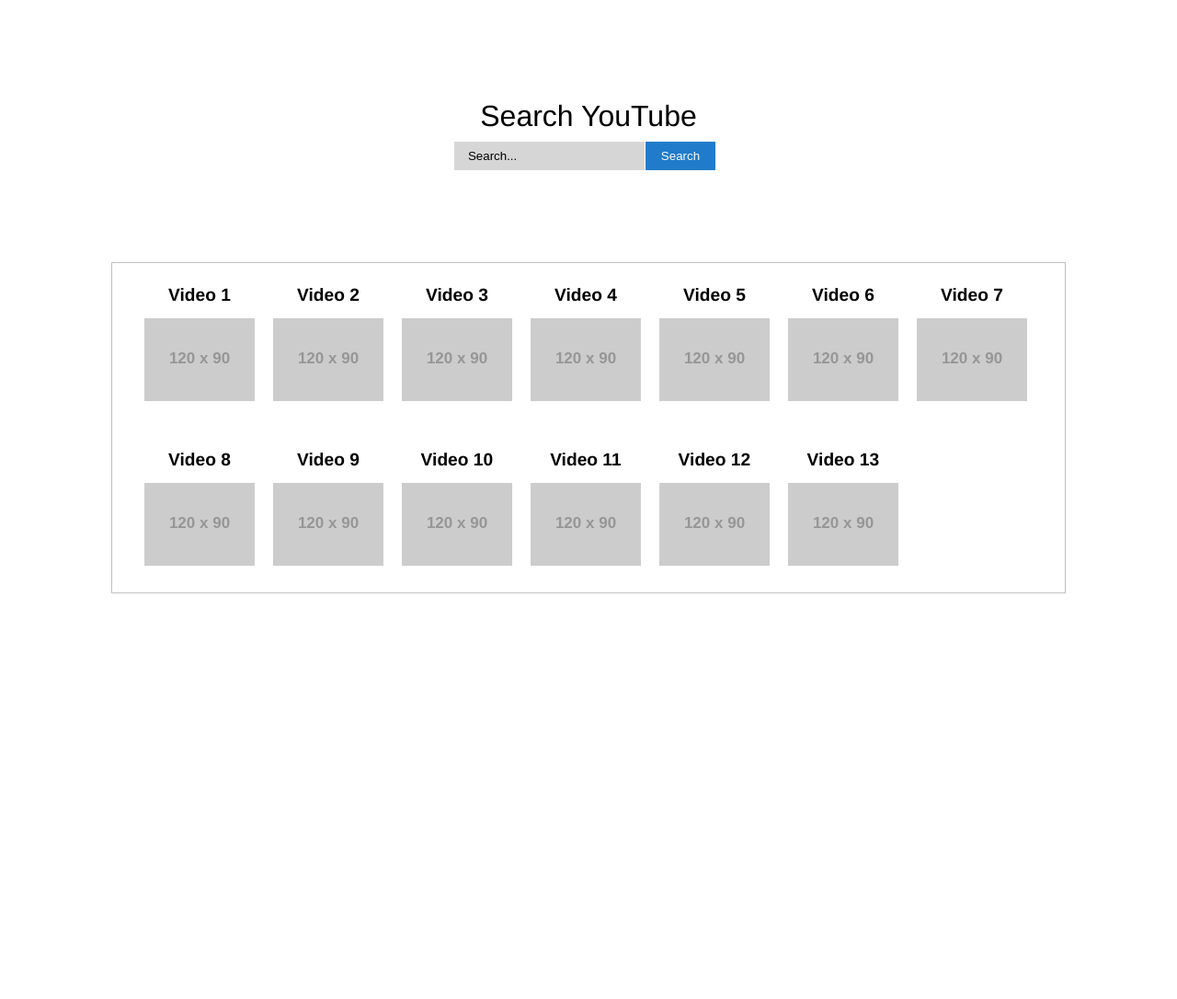
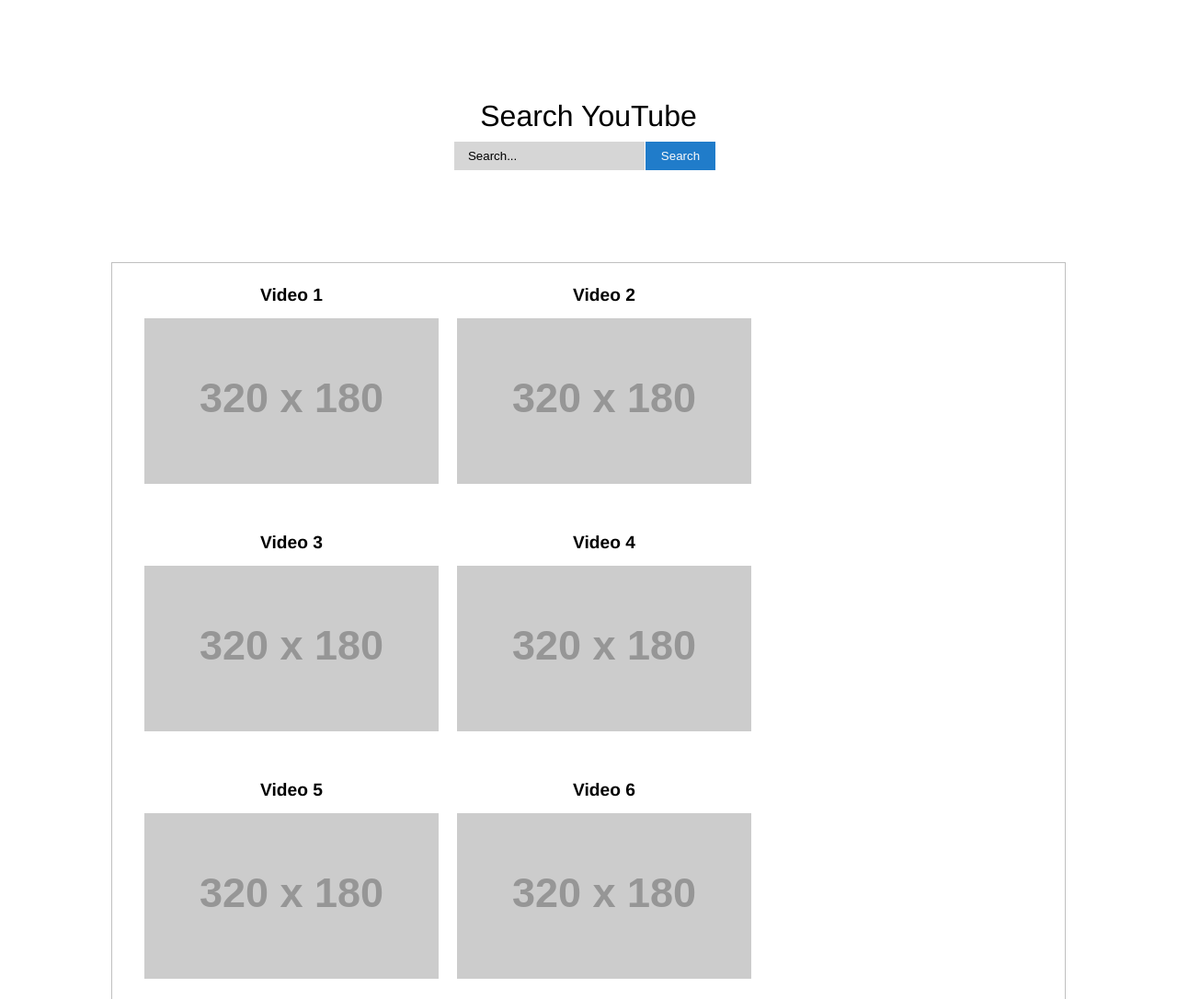
Before and after one commit to jonaskleiner/youtube-search, a plain HTML site: page index.html in a window 1280 px wide. Shown: the top 1086 px of the page at 92% size. Before the commit the page ends 800 px from the top, so only its background shows below. Drawn offline with nearby package versions, Linux system fonts and the light colour scheme; placeholder pictures from the web are drawn by us.

Commit message:
changed size of thumbnails

```diff
--- a/index.html
+++ b/index.html
@@ -16,19 +16,19 @@
 		</div>
 		<div id="results">
 			<ul class="flex-container wrap">
-			  <li class="flex-item">Video 1<br/><img src="http://placehold.it/120x90"></li>
-			  <li class="flex-item">Video 2<br/><img src="http://placehold.it/120x90"></li>
-			  <li class="flex-item">Video 3<br/><img src="http://placehold.it/120x90"></li>
-			  <li class="flex-item">Video 4<br/><img src="http://placehold.it/120x90"></li>
-			  <li class="flex-item">Video 5<br/><img src="http://placehold.it/120x90"></li>
-			  <li class="flex-item">Video 6<br/><img src="http://placehold.it/120x90"></li>
-			  <li class="flex-item">Video 7<br/><img src="http://placehold.it/120x90"></li>
-			  <li class="flex-item">Video 8<br/><img src="http://placehold.it/120x90"></li>
-			  <li class="flex-item">Video 9<br/><img src="http://placehold.it/120x90"></li>
-			  <li class="flex-item">Video 10<br/><img src="http://placehold.it/120x90"></li>
-			  <li class="flex-item">Video 11<br/><img src="http://placehold.it/120x90"></li>
-			  <li class="flex-item">Video 12<br/><img src="http://placehold.it/120x90"></li>
-			  <li class="flex-item">Video 13<br/><img src="http://placehold.it/120x90"></li>
+			  <li class="flex-item">Video 1<br/><img src="http://placehold.it/320x180"></li>
+			  <li class="flex-item">Video 2<br/><img src="http://placehold.it/320x180"></li>
+			  <li class="flex-item">Video 3<br/><img src="http://placehold.it/320x180"></li>
+			  <li class="flex-item">Video 4<br/><img src="http://placehold.it/320x180"></li>
+			  <li class="flex-item">Video 5<br/><img src="http://placehold.it/320x180"></li>
+			  <li class="flex-item">Video 6<br/><img src="http://placehold.it/320x180"></li>
+			  <li class="flex-item">Video 7<br/><img src="http://placehold.it/320x180"></li>
+			  <li class="flex-item">Video 8<br/><img src="http://placehold.it/320x180"></li>
+			  <li class="flex-item">Video 9<br/><img src="http://placehold.it/320x180"></li>
+			  <li class="flex-item">Video 10<br/><img src="http://placehold.it/320x180"></li>
+			  <li class="flex-item">Video 11<br/><img src="http://placehold.it/320x180"></li>
+			  <li class="flex-item">Video 12<br/><img src="http://placehold.it/320x180"></li>
+			  <li class="flex-item">Video 13<br/><img src="http://placehold.it/320x180"></li>
 			</ul>
 		</div>
 	</body>
```
